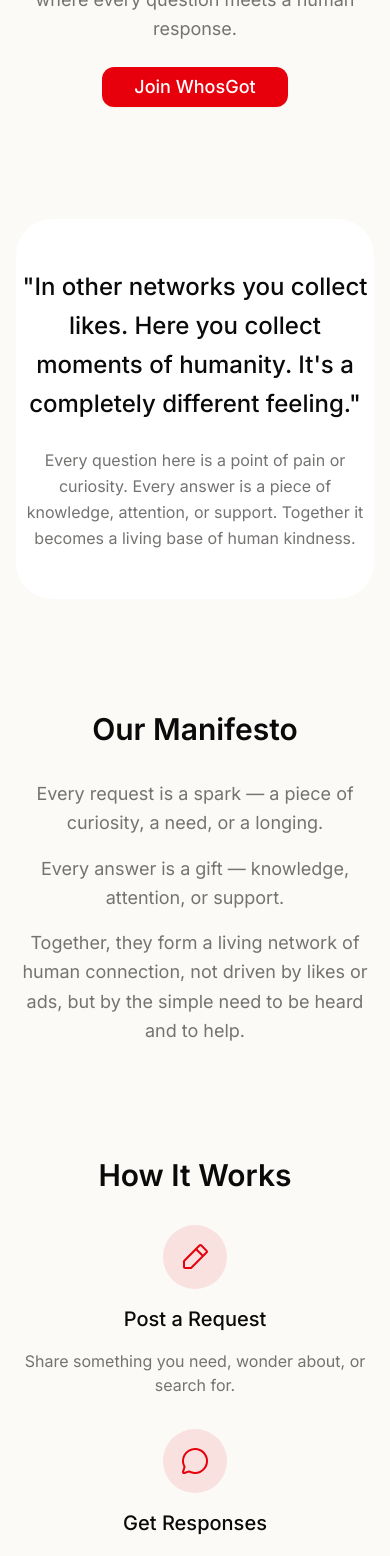
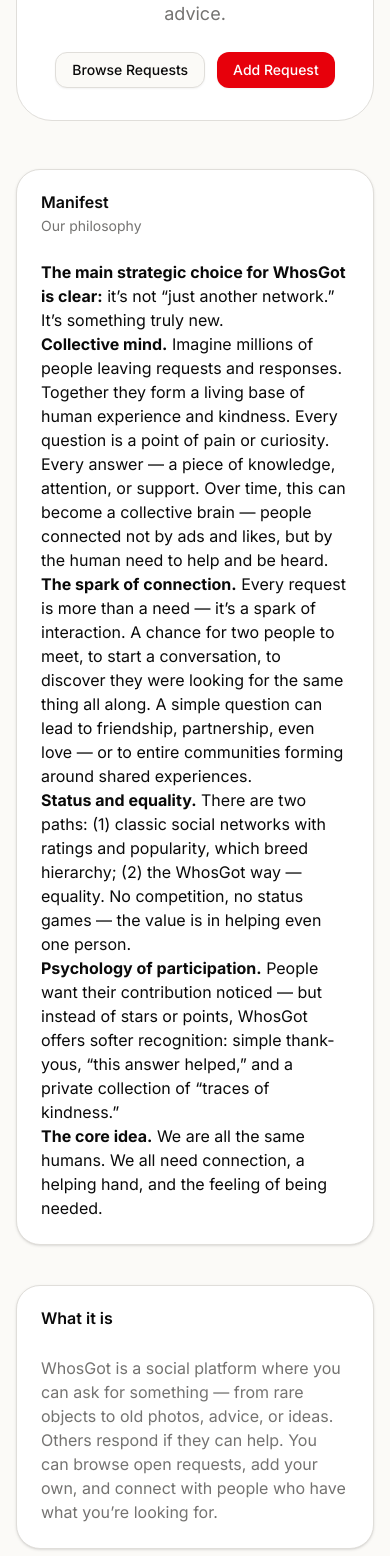
Before and after one commit to WhosGot-MVP/whosgot-human-connec, a React (Vite) app: page / in a window 390 px wide. Shown: the part 432-1988 px from the top of the page. Built offline with nearby package versions, Linux system fonts and the light colour scheme; no server answers; the database is empty.

Commit message:
Update HomePage.tsx

```diff
--- a/src/components/pages/HomePage.tsx
+++ b/src/components/pages/HomePage.tsx
@@ -1,13 +1,9 @@
 import { useState, useEffect } from 'react';
 import { Button } from '@/components/ui/button';
 import { Card, CardContent, CardDescription, CardHeader, CardTitle } from '@/components/ui/card';
-import { Badge } from '@/components/ui/badge';
-import { PencilSimple, ChatCircle, HandHeart } from '@phosphor-icons/react';
 import { supabase } from '@/lib/supabase';
-import { DEMO_EXAMPLES } from '@/lib/mockData';
-import { CATEGORIES, TAGS, Request } from '@/lib/types';
+import { Request } from '@/lib/types';
 import { RequestCard } from '@/components/RequestCard';
-import { toast } from 'sonner';
 
 interface HomePageProps {
   onNavigate: (page: any, requestId?: string) => void;
@@ -15,240 +11,186 @@
 
 export function HomePage({ onNavigate }: HomePageProps) {
   const [requests, setRequests] = useState<Request[]>([]);
-  const [categoryStats, setCategoryStats] = useState<any[]>([]);
   const [loading, setLoading] = useState(true);
 
   useEffect(() => {
-    fetchHomePageData();
-  }, []);
-
-  const fetchHomePageData = async () => {
+    (async () => {
       try {
-      setLoading(true);
-
         if (!supabase) {
-        // Fallback to mock data when Supabase isn't configured
           const { MOCK_REQUESTS } = await import('@/lib/mockData');
-        setRequests(MOCK_REQUESTS.slice(0, 20));
-
-        const stats = CATEGORIES.map((cat) => ({
-          ...cat,
-          count: MOCK_REQUESTS.filter((r) => r.category === cat.value).length,
-        }))
-          .sort((a, b) => b.count - a.count)
-          .slice(0, 5);
-        setCategoryStats(stats);
+          setRequests(MOCK_REQUESTS.slice(0, 8));
           return;
         }
-
-      // Fetch recent requests (PLURAL)
-      const { data: requestsData, error: requestsError } = await supabase
-        .from('requests')
+        const { data, error } = await supabase
+          .from('requests') // нижний регистр, множественное
           .select('*')
           .order('createdAt', { ascending: false })
-        .limit(20);
-
-      if (requestsError) throw requestsError;
-      setRequests(requestsData || []);
-
-      // Calculate category stats
-      const stats = CATEGORIES.map((cat) => ({
-        ...cat,
-        count: (requestsData || []).filter((r) => r.category === cat.value).length,
-      }))
-        .sort((a, b) => b.count - a.count)
-        .slice(0, 5);
-      setCategoryStats(stats);
-    } catch (error) {
-      console.error('Error fetching homepage data:', error);
-      toast.error('Failed to load requests.');
+          .limit(8);
+        if (error) throw error;
+        setRequests(data ?? []);
+      } catch (e) {
+        console.error('HomePage load error:', e);
       } finally {
         setLoading(false);
       }
-  };
+    })();
+  }, []);
 
-  const urgentRequests = requests.filter((r) => r.tag === 'URGENT').slice(0, 2);
-  const heartWarmingRequests = requests.filter((r) => r.tag === 'HEARTWARMING').slice(0, 2);
-  const latestRequests = requests.slice(0, 4);
+  // Фолбэк-демо, если реальных заявок ещё нет
+  const demo: Request[] = [
+    {
+      id: 'demo-1',
+      authorId: 'demo',
+      title: 'Looking for a pen pal?',
+      description: 'I miss handwritten letters. Anyone up for monthly letters?',
+      category: 'CONNECTIONS' as any,
+      tag: 'HEARTWARMING' as any,
+      location: '',
+      createdAt: new Date().toISOString(),
+    } as any,
+    {
+      id: 'demo-2',
+      authorId: 'demo',
+      title: 'Old photo of our street (1998–2002)',
+      description: 'Trying to find a photo of our building before renovation.',
+      category: 'THINGS' as any,
+      tag: 'RARE_FIND' as any,
+      location: '',
+      createdAt: new Date().toISOString(),
+    } as any,
+  ];
+
+  const list = (requests?.length ? requests.slice(0, 6) : demo);
 
   return (
-    <div className="container mx-auto px-4 py-8 space-y-16">
-      {/* Hero Section */}
-      <section className="text-center space-y-6 py-12">
-        <h1 className="text-4xl md:text-6xl font-bold text-foreground leading-tight">
-          Ask the world.<br />Someone will answer.
+    <div className="container mx-auto px-4 py-10 max-w-5xl">
+      {/* Hero */}
+      <section className="rounded-2xl border bg-card p-8 md:p-14 text-center">
+        <h1 className="text-4xl md:text-6xl font-bold text-foreground leading-tight tracking-tight">
+          Ask the world. <br /> Someone will answer.
         </h1>
-        <p className="text-lg md:text-xl text-muted-foreground max-w-3xl mx-auto leading-relaxed">
-          WhosGot is a living map of human curiosity and kindness. A global space where every question meets a human response.
+        <p className="mt-4 text-lg md:text-xl text-muted-foreground max-w-3xl mx-auto leading-relaxed">
+          WhosGot is where human requests meet human answers — from rare items to memories and advice.
         </p>
+        <div className="mt-6 flex gap-3 justify-center">
+          <Button variant="outline" onClick={() => onNavigate('requests')}>
+            Browse Requests
+          </Button>
           <Button
-          size="lg"
+            className="bg-primary hover:bg-accent text-primary-foreground"
             onClick={() => onNavigate('create')}
-          className="bg-primary hover:bg-accent text-primary-foreground px-8 py-3 text-lg"
           >
-          Join WhosGot
+            Add Request
           </Button>
-      </section>
-
-      {/* Why People Love WhosGot */}
-      <section className="text-center space-y-6 py-12 bg-card rounded-2xl">
-        <blockquote className="text-2xl md:text-3xl font-medium text-foreground max-w-4xl mx-auto leading-relaxed">
-          "In other networks you collect likes. Here you collect moments of humanity. It's a completely different feeling."
-        </blockquote>
-        <p className="text-muted-foreground max-w-3xl mx-auto leading-relaxed">
-          Every question here is a point of pain or curiosity. Every answer is a piece of knowledge, attention, or support. Together it becomes a living base of human kindness.
-        </p>
-      </section>
-
-      {/* Manifesto Section */}
-      <section className="text-center space-y-6 py-12">
-        <h2 className="text-3xl font-semibold text-foreground mb-8">Our Manifesto</h2>
-        <div className="text-lg md:text-xl text-muted-foreground max-w-3xl mx-auto leading-relaxed space-y-4">
-          <p>Every request is a spark — a piece of curiosity, a need, or a longing.</p>
-          <p>Every answer is a gift — knowledge, attention, or support.</p>
-          <p>Together, they form a living network of human connection, not driven by likes or ads, but by the simple need to be heard and to help.</p>
         </div>
       </section>
 
-      {/* How It Works */}
-      <section className="space-y-8">
-        <h2 className="text-3xl font-semibold text-center text-foreground">How It Works</h2>
-        <div className="grid md:grid-cols-3 gap-8">
-          <div className="text-center space-y-4">
-            <div className="w-16 h-16 bg-primary/10 rounded-full flex items-center justify-center mx-auto">
-              <PencilSimple size={32} className="text-primary" />
-            </div>
-            <h3 className="text-xl font-medium text-foreground">Post a Request</h3>
-            <p className="text-muted-foreground">Share something you need, wonder about, or search for.</p>
-          </div>
-          <div className="text-center space-y-4">
-            <div className="w-16 h-16 bg-primary/10 rounded-full flex items-center justify-center mx-auto">
-              <ChatCircle size={32} className="text-primary" />
-            </div>
-            <h3 className="text-xl font-medium text-foreground">Get Responses</h3>
-            <p className="text-muted-foreground">Receive help from people around the world.</p>
-          </div>
-          <div className="text-center space-y-4">
-            <div className="w-16 h-16 bg-primary/10 rounded-full flex items-center justify-center mx-auto">
-              <HandHeart size={32} className="text-primary" />
-            </div>
-            <h3 className="text-xl font-medium text-foreground">Connect & Share</h3>
-            <p className="text-muted-foreground">Build trust through genuine exchange.</p>
-          </div>
-        </div>
+      {/* Manifest */}
+      <section className="mt-12">
+        <Card>
+          <CardHeader>
+            <CardTitle>Manifest</CardTitle>
+            <CardDescription>Our philosophy</CardDescription>
+          </CardHeader>
+          <CardContent className="prose prose-gray max-w-none text-foreground">
+            <p><strong>The main strategic choice for WhosGot is clear:</strong> it’s not “just another network.” It’s something truly new.</p>
+            <p>
+              <strong>Collective mind.</strong> Imagine millions of people leaving requests and responses.
+              Together they form a living base of human experience and kindness. Every question is a point of
+              pain or curiosity. Every answer — a piece of knowledge, attention, or support. Over time, this can
+              become a collective brain — people connected not by ads and likes, but by the human need to help and be heard.
+            </p>
+            <p>
+              <strong>The spark of connection.</strong> Every request is more than a need — it’s a spark of interaction.
+              A chance for two people to meet, to start a conversation, to discover they were looking for the same thing
+              all along. A simple question can lead to friendship, partnership, even love — or to entire communities
+              forming around shared experiences.
+            </p>
+            <p>
+              <strong>Status and equality.</strong> There are two paths: (1) classic social networks with ratings and popularity,
+              which breed hierarchy; (2) the WhosGot way — equality. No competition, no status games — the value is in helping even one person.
+            </p>
+            <p>
+              <strong>Psychology of participation.</strong> People want their contribution noticed — but instead of stars or points,
+              WhosGot offers softer recognition: simple thank-yous, “this answer helped,” and a private collection of “traces of kindness.”
+            </p>
+            <p><strong>The core idea.</strong> We are all the same humans. We all need connection, a helping hand, and the feeling of being needed.</p>
+          </CardContent>
+        </Card>
       </section>
 
-      {/* Demo Examples */}
-      <section className="space-y-8">
-        <h2 className="text-3xl font-semibold text-center text-foreground">Real Connections</h2>
-        <p className="text-center text-muted-foreground mb-8">
-          <em>Demo cards — examples of the kind of connections that happen on WhosGot</em>
-        </p>
-        <div className="space-y-6">
-          {DEMO_EXAMPLES.map((example, index) => (
-            <Card key={index} className="max-w-4xl mx-auto">
-              <CardContent className="p-6 space-y-4">
-                <div className="space-y-3">
-                  <p className="font-medium text-foreground">
-                    <span className="text-muted-foreground">Question:</span><br />
-                    "{example.question}"
-                  </p>
-                  <p className="text-muted-foreground pl-4 border-l-2 border-primary/20">
-                    <span className="text-foreground font-medium">Answer:</span><br />
-                    "{example.answer}"
-                  </p>
-                </div>
+      {/* What it is + Why it matters */}
+      <section className="mt-10 grid md:grid-cols-2 gap-6">
+        <Card>
+          <CardHeader>
+            <CardTitle>What it is</CardTitle>
+          </CardHeader>
+          <CardContent className="text-muted-foreground">
+            WhosGot is a social platform where you can ask for something — from rare objects to old photos,
+            advice, or ideas. Others respond if they can help. You can browse open requests, add your own,
+            and connect with people who have what you’re looking for.
           </CardContent>
         </Card>
-          ))}
-        </div>
+
+        <Card>
+          <CardHeader>
+            <CardTitle>Why it matters</CardTitle>
+          </CardHeader>
+          <CardContent className="text-muted-foreground">
+            <ul className="list-disc pl-5 space-y-1">
+              <li>Noise-free alternative to forums and social media</li>
+              <li>Built around real needs, not likes</li>
+              <li>Each request is a spark that can grow into friendships, partnerships, or communities</li>
+              <li>Designed for scale, with AI-assisted matching in the future</li>
+            </ul>
+          </CardContent>
+        </Card>
       </section>
 
-      {/* Most Wanted Categories */}
-      <section className="space-y-8">
-        <h2 className="text-3xl font-semibold text-center text-foreground">Most Wanted</h2>
-        <div className="grid md:grid-cols-5 gap-4">
-          {categoryStats.map((category) => (
-            <Card
-              key={category.value}
-              className="text-center hover:shadow-md transition-shadow cursor-pointer"
-              onClick={() => onNavigate('requests')}
-            >
-              <CardContent className="p-4">
-                <h3 className="font-medium text-foreground mb-2">{category.label}</h3>
-                <p className="text-2xl font-bold text-primary">{category.count}</p>
-                <p className="text-sm text-muted-foreground">requests</p>
-              </CardContent>
-            </Card>
-          ))}
+      {/* Requests demo */}
+      <section className="mt-12">
+        <div className="mb-4 flex items-center justify-between">
+          <h3 className="text-xl font-semibold">Requests</h3>
+          <Button variant="outline" onClick={() => onNavigate('create')}>
+            Add Your Request
+          </Button>
         </div>
-      </section>
 
-      {/* Today's Highlights */}
-      <section className="space-y-8">
-        <h2 className="text-3xl font-semibold text-center text-foreground">Today's Highlights</h2>
         {loading ? (
           <div className="text-center py-8">
-            <p className="text-muted-foreground">Loading highlights...</p>
-          </div>
-        ) : urgentRequests.length + heartWarmingRequests.length === 0 ? (
-          <div className="text-center py-8">
-            <p className="text-muted-foreground">No highlighted requests yet. Be the first to post one!</p>
+            <p className="text-muted-foreground">Loading…</p>
           </div>
         ) : (
           <div className="grid md:grid-cols-2 gap-6">
-            {urgentRequests.map((request) => (
+            {list.map((req) => (
               <RequestCard
-                key={request.id}
-                request={request}
-                onClick={() => onNavigate('request-detail', request.id)}
-              />
-            ))}
-            {heartWarmingRequests.map((request) => (
-              <RequestCard
-                key={request.id}
-                request={request}
-                onClick={() => onNavigate('request-detail', request.id)}
+                key={req.id}
+                request={req}
+                onClick={() => onNavigate('request-detail', req.id)}
               />
             ))}
           </div>
         )}
+
+        <div className="text-center mt-6">
+          <Button onClick={() => onNavigate('requests')} variant="ghost">
+            See all →
+          </Button>
+        </div>
       </section>
 
-      {/* Latest Requests */}
-      <section className="space-y-8">
-        <div className="flex justify-between items-center">
-          <h2 className="text-3xl font-semibold text-foreground">Latest Requests</h2>
+      {/* Closing */}
+      <section className="mt-12 rounded-2xl border bg-muted/40 p-8 text-center">
+        <h3 className="text-2xl font-semibold text-foreground">This is just the beginning.</h3>
+        <p className="mt-2 text-muted-foreground">Join us and help shape WhosGot.</p>
+        <div className="mt-4">
           <Button
-            variant="outline"
-            onClick={() => onNavigate('requests')}
-            className="hover:bg-primary hover:text-primary-foreground"
+            className="bg-primary hover:bg-accent text-primary-foreground"
+            onClick={() => onNavigate('create')}
           >
-            View All
+            Add Request
           </Button>
         </div>
-        {loading ? (
-          <div className="text-center py-8">
-            <p className="text-muted-foreground">Loading requests...</p>
-          </div>
-        ) : latestRequests.length === 0 ? (
-          <div className="text-center py-8">
-            <p className="text-muted-foreground mb-4">No requests yet. Be the first to ask the world!</p>
-            <Button onClick={() => onNavigate('create')} className="bg-primary hover:bg-accent text-primary-foreground">
-              Post First Request
-            </Button>
-          </div>
-        ) : (
-          <div className="grid md:grid-cols-2 gap-6">
-            {latestRequests.map((request) => (
-              <RequestCard
-                key={request.id}
-                request={request}
-                onClick={() => onNavigate('request-detail', request.id)}
-              />
-            ))}
-          </div>
-        )}
       </section>
     </div>
   );
```
Lines whose indentation alone changed are shown as unchanged.
